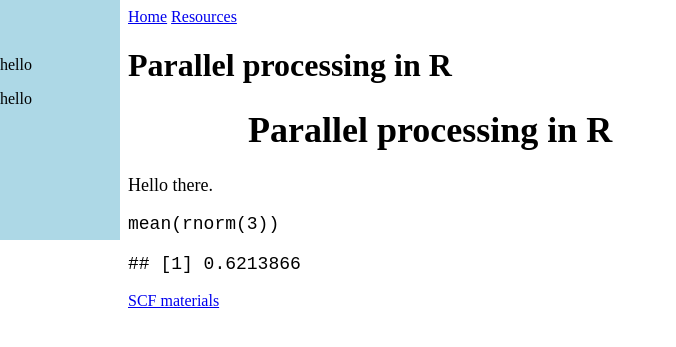
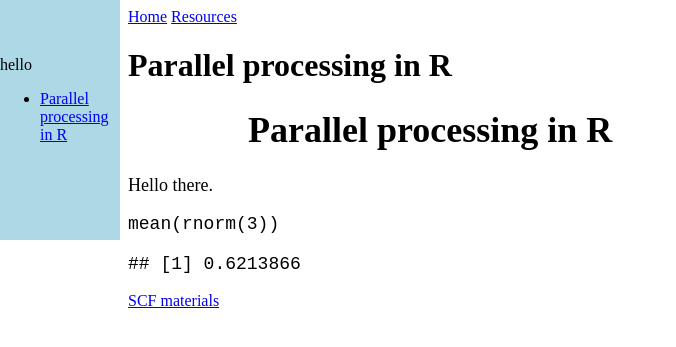
Before and after one commit to paciorek/tutorial-test, a Jekyll site: the page built from more_info.md, in a window 1280 px wide. Shown: the top 347 px of the page, without its empty margins (0-676 px from the left). Built offline with Jekyll 4.4.1, drawn with Linux system fonts in a browser that asks for light colours; our own code applies the rules of GitHub Pages for plain Markdown files.

Commit message:
try toc in sidebar

```diff
--- a/_layouts/default.html
+++ b/_layouts/default.html
@@ -16,7 +16,7 @@
     </div>
     <div class="sidebar">
       <p>hello</p>
-      <p>hello</p>
+          {% include toc.html html=content %}
     </div>
     <footer>
       <a href="https://statistics.berkeley.edu/computing">SCF materials</a>
```
